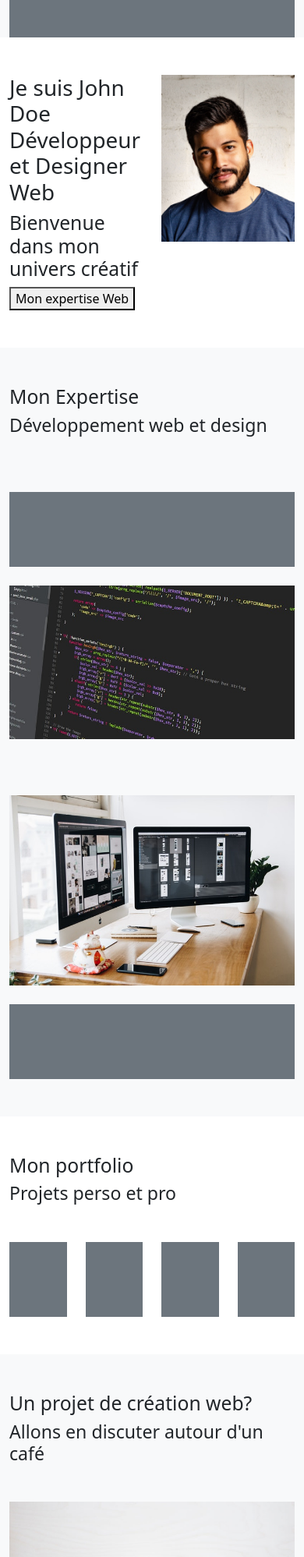
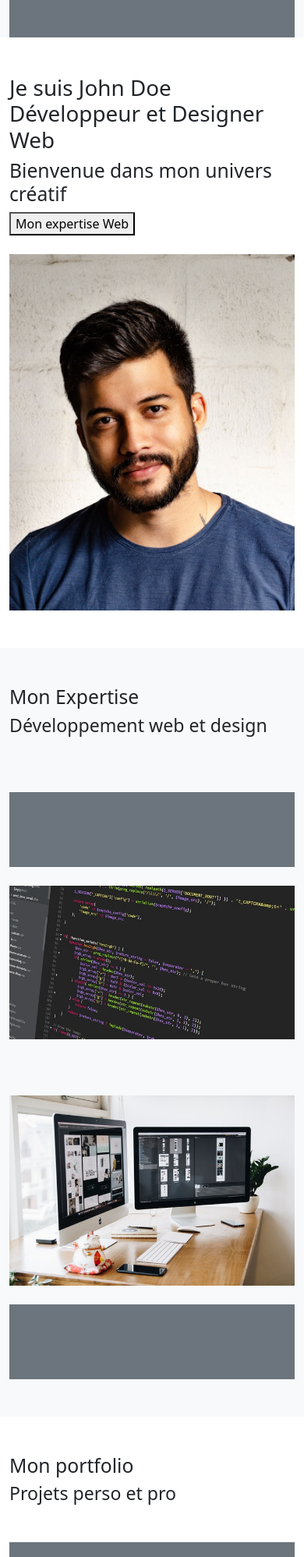
Before and after one commit to d-perreaux/tuto_boostrap, a plain HTML site: page projet/index.html in a window 390 px wide. Shown: the top 1997 px of the page at 78% size. Drawn offline with nearby package versions, Linux system fonts and the light colour scheme.

Commit message:
breakpoints zoning

```diff
--- a/projet/index.html
+++ b/projet/index.html
@@ -17,21 +17,21 @@
 
     </header>
     <main>
-        <section class="my-5">
+        <section id=johndoe" class="my-5">
             <div class="container">
-                <div class="row">
-                    <div class="col">
+                <div class="row gy-4 gy-md-0">
+                    <div class="col-12 col-md-6">
                         <h1>Je suis John Doe Développeur et Designer Web</h1>
                         <h2>Bienvenue dans mon univers créatif</h2>
                         <button>Mon expertise Web</button>
                     </div>
-                    <div class="col">
+                    <div class="col-12 col-md-6">
                         <img src="./assets/portrait.jpg" alt="Photo de John doe" class="w-100">
                     </div>
                 </div>
             </div>
         </section>
-        <section class="py-5 bg-light">
+        <section id="expertise" class="py-5 bg-light">
             <div class="container">
                 <h2>Mon Expertise</h2>
                 <h3>Développement web et design</h3>
@@ -55,31 +55,31 @@
                 </div>
             </div>
         </section>
-        <section class="py-5">
+        <section id="portfolio" class="py-5">
             <div class="container">
                 <h2>Mon portfolio</h2>
                 <h3>Projets perso et pro</h3>
                 <div class="row gy-4 mt-4">
-                    <div class="col-3">
+                    <div class="col-12 col-sm-6 col-md-4 col-lg-3">
                         <div class="py-5 w-100 h-100 bg-secondary"></div>
                     </div>
-                    <div class="col-3">
+                    <div class="col-12 col-sm-6 col-md-4 col-lg-3">
                         <div class="py-5 w-100 h-100 bg-secondary"></div>
                     </div>
-                    <div class="col-3">
+                    <div class="col-12 col-sm-6 col-md-4 col-lg-3">
                         <div class="py-5 w-100 h-100 bg-secondary"></div>
                     </div>
-                    <div class="col-3">
+                    <div class="col-12 col-sm-6 col-md-4 col-lg-3">
                         <div class="py-5 w-100 h-100 bg-secondary"></div>
                     </div>
                 </div>
             </div>
         </section>
-        <section class="py-5 bg-light">
+        <section id="contact" class="py-5 bg-light">
             <div class="container">
                 <h2>Un projet de création web?</h2>
                 <h3>Allons en discuter autour d'un café</h3>
-                <div class="row py-4 mt-4">
+                <div class="row py-4 gy-4 mt-md-4">
                     <div class="col-12 col-md-5">
                         <img src="./assets/grab-a-coffee.jpg" alt="grab a coffee" class="w-100">
                     </div>
```
